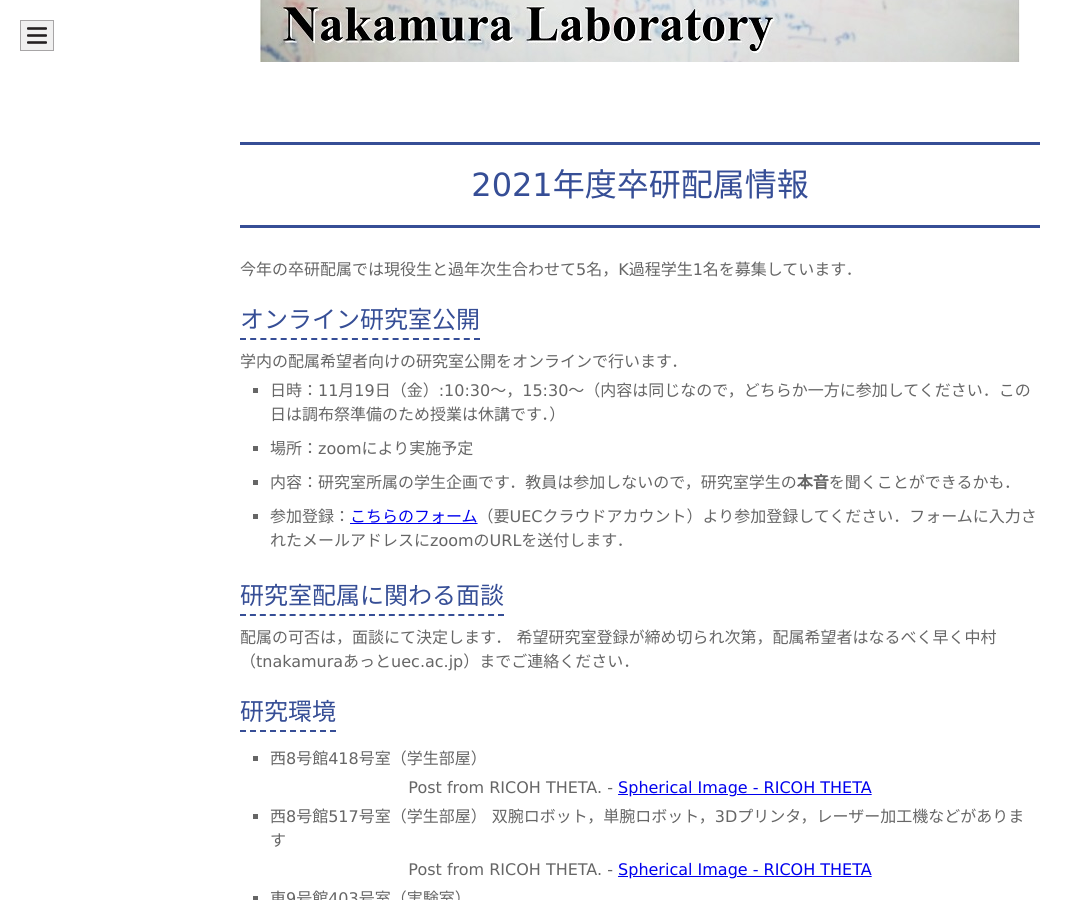
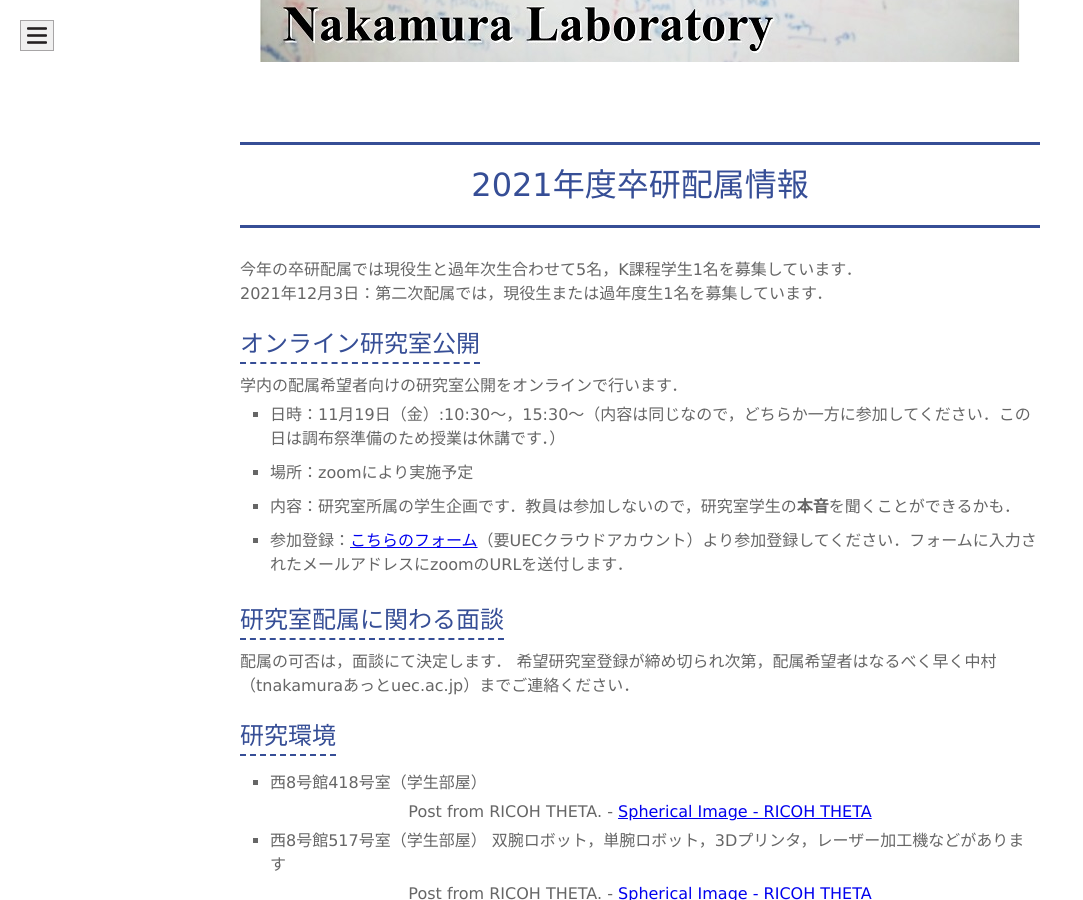
Before and after one commit to naka-lab/naka-lab.github.io, a Jekyll site: the page built from subpages/haizoku.md, in a window 1280 px wide and 900 px high, scrolled down 387 px. Shown: the whole window, without its empty margins (0-1083 px from the left). Built offline with Jekyll 4.4.1, drawn with Linux system fonts in a browser that asks for light colours; comment, search, counter and statistics services are not loaded; our own code applies the rules of GitHub Pages for plain Markdown files.

Commit message:
Update haizoku.md

```diff
--- a/subpages/haizoku.md
+++ b/subpages/haizoku.md
@@ -5,8 +5,8 @@ layout: default
 
 # 2021年度卒研配属情報
 
-今年の卒研配属では現役生と過年次生合わせて5名，K過程学生1名を募集しています．
-
+今年の卒研配属では現役生と過年次生合わせて5名，K課程学生1名を募集しています．
+2021年12月3日：第二次配属では，現役生または過年度生1名を募集しています．
 
 ## オンライン研究室公開
 学内の配属希望者向けの研究室公開をオンラインで行います．
```
